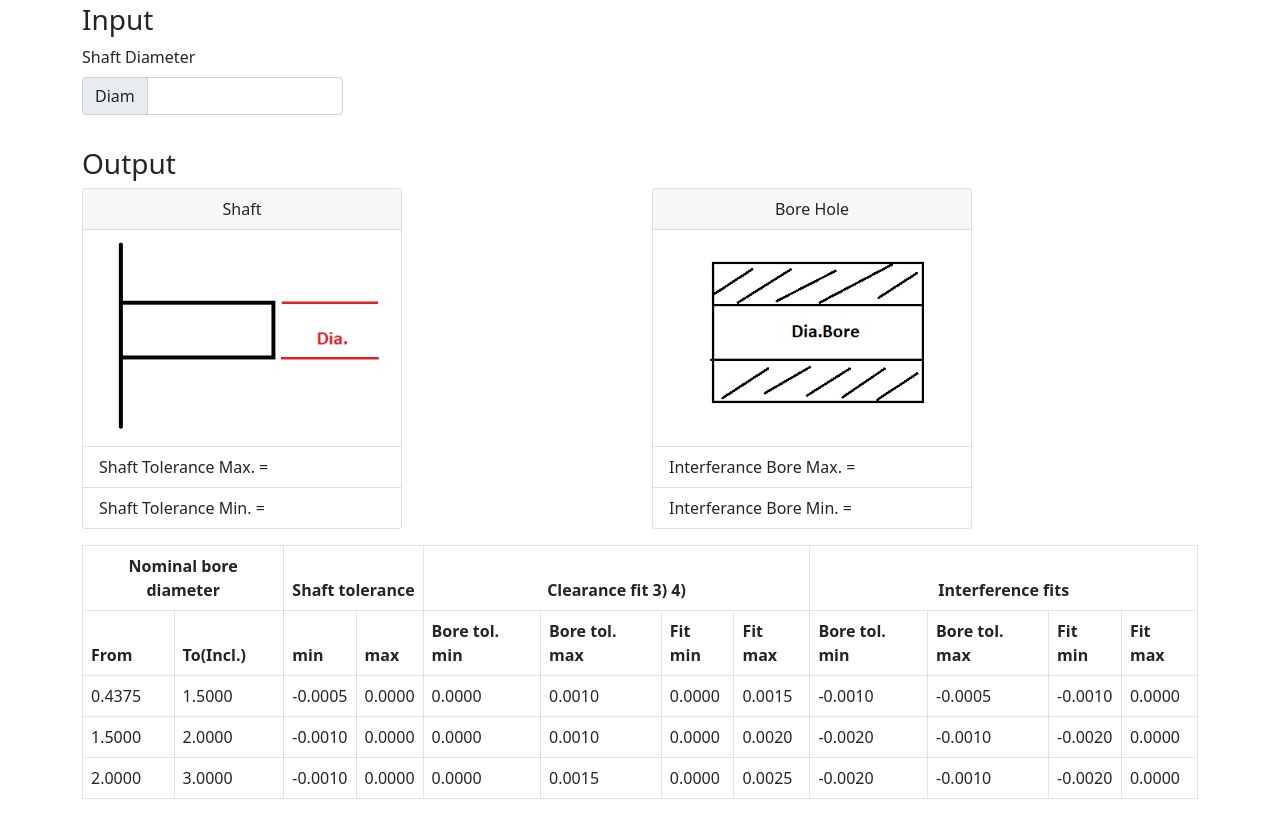
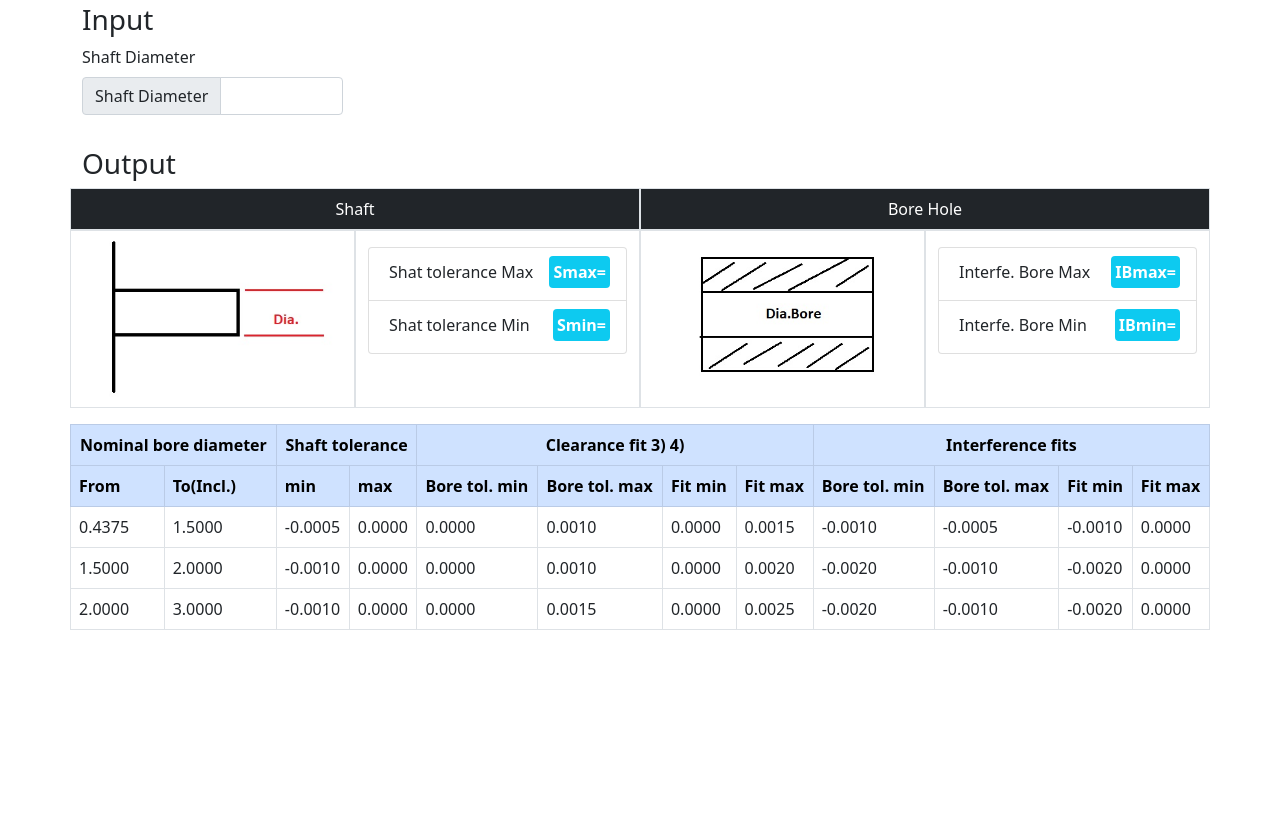
Before and after one commit to rch-goldsnaker/Coupling-dimension, a plain HTML site: page index.html in a window 1280 px wide. Shown: the part 109-924 px from the top of the page. After the commit the page ends 800 px from the top, so only its background shows below. Drawn offline with nearby package versions, Linux system fonts and the light colour scheme.

Commit message:
Version mejorada

```diff
--- a/index.html
+++ b/index.html
@@ -60,7 +60,7 @@
             <label for="basic-url" class="form-label">Shaft Diameter</label>
             <div class="input-group mb-3">
 
-              <span class="input-group-text" id="basic-addon3">Diam</span>
+              <span class="input-group-text" id="basic-addon3">Shaft Diameter</span>
 
               <input type="text" class="form-control" id="diameter" aria-describedby="basic-addon3">
             </div>
@@ -74,31 +74,37 @@
       <div class="container">
         <h3 class="text" >Output</h3>
         <div class="row">
-          <div class="col-6">
-            <div class="card" style="width: 20rem;">
-              <div class="card-header text-center">
-                Shaft
-              </div>
-              <img src="img/shaft.jpg" class="card-img-top" >
-
-              <ul class="list-group list-group-flush">
-                <li class="list-group-item" id="Shaft_Tolerance_Max">Shaft Tolerance Max. = </li>
-                <li class="list-group-item" id="Shaft_Tolerance_Min">Shaft Tolerance Min. = </li>
-              </ul>
-            </div>
+          <div class="col-6 border text-center bg-dark text-white p-2 " >Shaft</div>
+          <div class="col-6 border text-center bg-dark text-white p-2 ">Bore Hole</div>
+        </div>
+        <div class="row">
+          <div class="col-3 border"> <img src="img/shaft.jpg" class="card-img-top" > </div>
+          <div class="col-3 border">
+            <p></p>
+            <ol class="list-group ">
+              <li class="list-group-item d-flex justify-content-between align-items-start">
+                <div class="p-1 mb-1">Shat tolerance Max</div>
+                <div class="p-1 mb-1 bg-info text-white fw-bold rounded" id="Shaft_Tolerance_Max" >Smax=</div>
+              </li>
+              <li class="list-group-item d-flex justify-content-between align-items-start">
+                <div class="p-1 mb-1">Shat tolerance Min</div>
+                <div class="p-1 mb-1 bg-info text-white fw-bold rounded" id="Shaft_Tolerance_Min" >Smin=</div>
+              </li>
+            </ol>
           </div>
-          <div class="col-6">
-              <div class="card" style="width: 20rem;">
-                <div class="card-header text-center" >
-                  Bore Hole
-                </div>
-                <img src="img/bore.jpg" class="card-img-top" >
-                <ul class="list-group list-group-flush">
-
-                  <li class="list-group-item" id="Int_Bore_Max">Interferance Bore Max. =</li>
-                  <li class="list-group-item" id="Int_Bore_Min">Interferance Bore Min. =</li>
-                </ul>
-              </div>
+          <div class="col-3 border"> <img src="img/bore.jpg" class="card-img-top" ></div>
+          <div class="col-3 border">
+            <p></p>
+            <ol class="list-group ">
+              <li class="list-group-item d-flex justify-content-between align-items-start">
+                <div class="p-1 mb-1">Interfe. Bore Max</div>
+                <div class="p-1 mb-1 bg-info text-white fw-bold rounded" id="Int_Bore_Max" >IBmax=</div>
+              </li>
+              <li class="list-group-item d-flex justify-content-between align-items-start">
+                <div class="p-1 mb-1">Interfe. Bore Min</div>
+                <div class="p-1 mb-1 bg-info text-white fw-bold rounded" id="Int_Bore_Min" >IBmin=</div>
+              </li>
+            </ol>
           </div>
         </div>
 
@@ -110,16 +116,16 @@
       <p></p>
 
       <div class="container">
-
-      <table class="table table-bordered">
+       <div class="row">
+      <table class="table table-bordered table-hover">
         <thead>
-          <tr>
+          <tr class="table-primary">
             <th scope="col"colspan="2" class="text-center" >Nominal bore diameter</th>
             <th scope="col"colspan="2" class="text-center" >Shaft tolerance</th>
             <th scope="col"colspan="4" class="text-center" >Clearance fit 3) 4)</th>
             <th scope="col"colspan="4" class="text-center" >Interference fits</th>
           </tr>
-          <tr>
+          <tr class="table-primary">
             <th scope="col">From</th>
             <th scope="col">To(Incl.)</th>
             <th scope="col">min</th>
@@ -144,6 +150,7 @@
       </div>
 
       </div>
+    </div>
 
 
 
--- a/javascript.js
+++ b/javascript.js
@@ -83,16 +83,16 @@ function calcular(){
     const Shaft_Tol_Max= dia + o.Smax
     const Shaft_Tol_Min= dia + o.Smin
 
-    document.getElementById("Shaft_Tolerance_Max").innerHTML =  "Shaft Tolerance Max. =" + Shaft_Tol_Max.toFixed(4);
-    document.getElementById("Shaft_Tolerance_Min").innerHTML =  "Shaft Tolerance Min. =" + Shaft_Tol_Min.toFixed(4);
+    document.getElementById("Shaft_Tolerance_Max").innerHTML =  "Smax=" + Shaft_Tol_Max.toFixed(4);
+    document.getElementById("Shaft_Tolerance_Min").innerHTML =  "Smin=" + Shaft_Tol_Min.toFixed(4);
 
     //calculo para las tolerancias del agujero
 
     const Int_Bore_Max= dia + o.IBmax
     const Int_Bore_Min= dia + o.IBmin
 
-    document.getElementById("Int_Bore_Max").innerHTML =  "Interferance Bore Max. =" + Int_Bore_Max.toFixed(4);
-    document.getElementById("Int_Bore_Min").innerHTML =  "Interferance Bore Min. =" + Int_Bore_Min.toFixed(4);
+    document.getElementById("Int_Bore_Max").innerHTML =  "IBmax=" + Int_Bore_Max.toFixed(4);
+    document.getElementById("Int_Bore_Min").innerHTML =  "IBmin=" + Int_Bore_Min.toFixed(4);
 
 
 }
```
